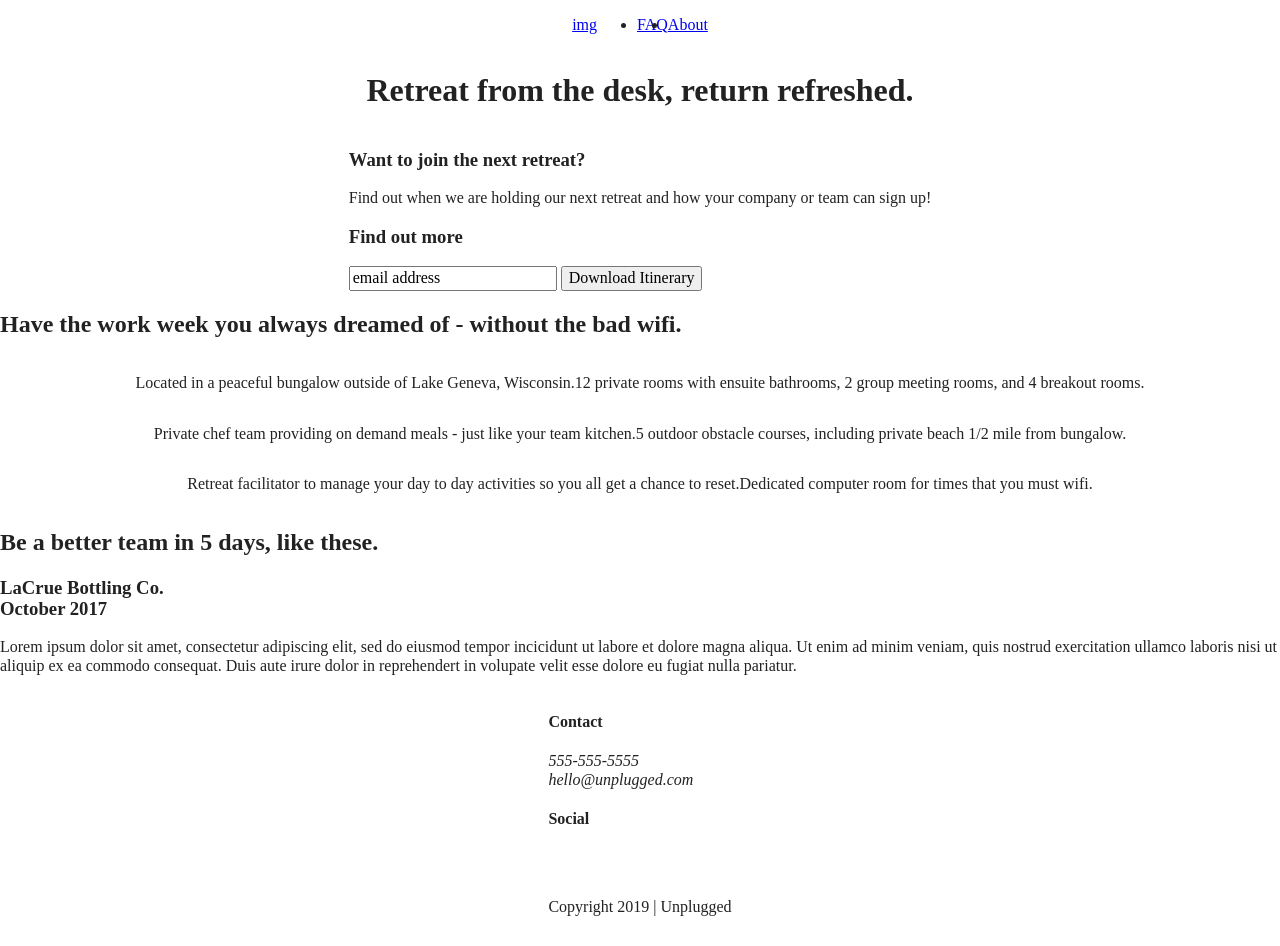
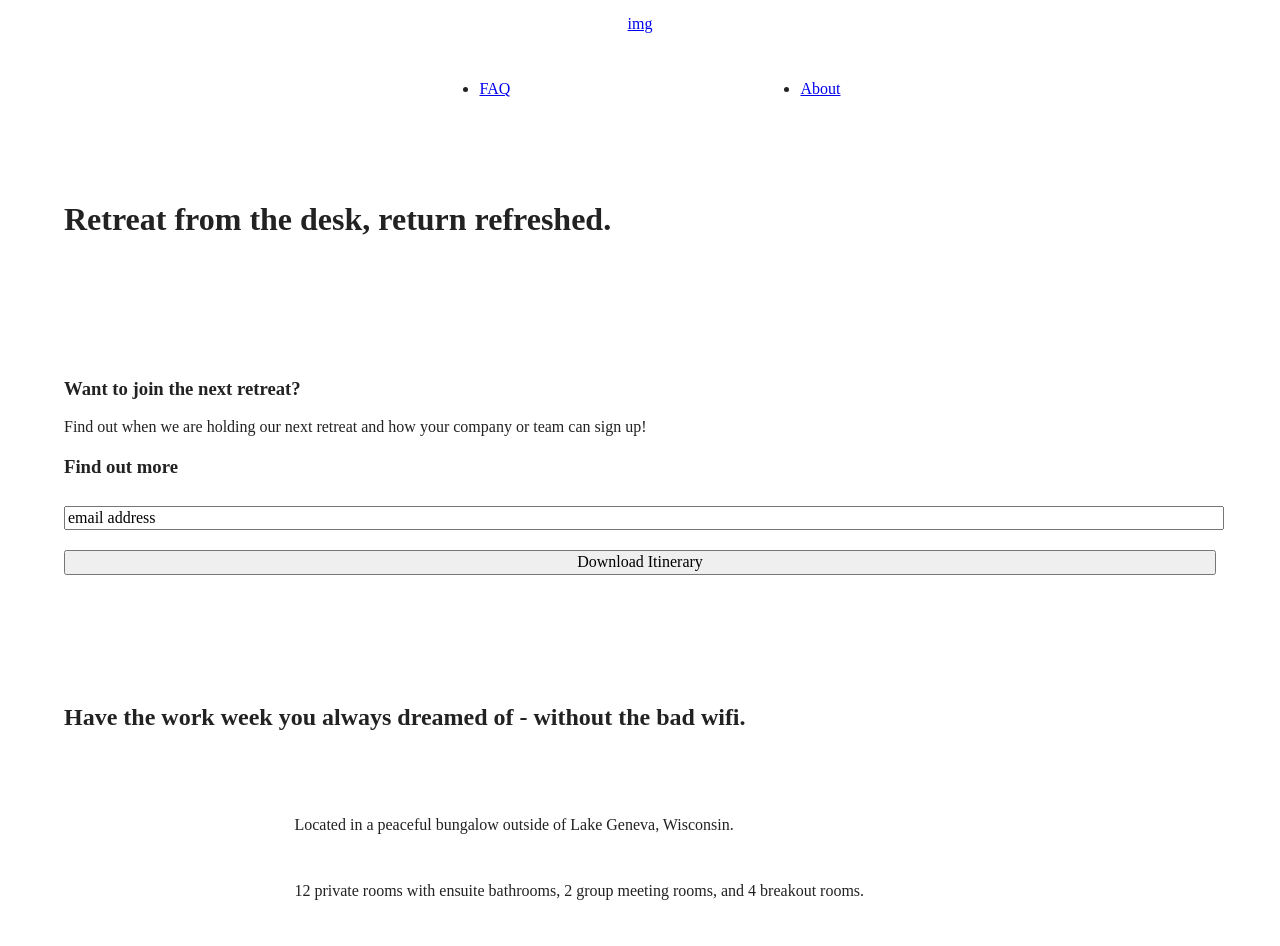
Before and after one commit to kelsey-ryan/unplugged-project, a website built with Parcel: page index.html in a window 1280 px wide. Shown: the top 946 px of the page. Built offline with nearby package versions, Linux system fonts and the light colour scheme.

Commit message:
Added widths, margins, and padding

```diff
--- a/css/main.css
+++ b/css/main.css
@@ -89,6 +89,17 @@ textarea {
 
 /*------------------------Basic Header/Footer Styles-------------------------*/
 
+.content-wrapper{
+  width: 90%;
+  margin: 50px 0;
+}
+
+.header-divider{
+  width:100%;
+  height: 1px;
+  margin: 10px 0 20px 0;
+}
+
 header,
 footer{
   display:flex;
@@ -97,11 +108,16 @@ footer{
   flex-flow: row wrap;
 }
 
+header{
+  padding:15px 0;
+}
+
 header .content-wrapper {
   display: flex;
   justify-content: center;
   align-items: center;
   flex-flow: row wrap;
+  margin: 0;
 }
 
 header nav{
@@ -109,11 +125,25 @@ header nav{
   justify-content: space-around;
   align-items: center;
   flex-flow: row wrap;
+  width: 60%;
 }
 
 header nav ul{
   display:flex;
   justify-content: space-around;
+  width: 100%;
+}
+
+footer .content-wrapper{
+  width: 55%;
+  display:flex;
+  justify-content: center;
+  align-items: center;
+  text-align: center;
+}
+
+footer .contact {
+  margin-bottom: 50px;
 }
 
 footer .social-icons{
@@ -127,6 +157,11 @@ footer .social-icons p{
   justify-content: center;
   align-items: center;
 }
+
+footer p{
+  margin:0;
+}
+
 
 /*-------------------------Homepage Styling - Mobile-------------------------*/
 
@@ -143,10 +178,24 @@ aside{
   flex-flow: row wrap;
 }
 
+aside .content-wrapper .form input{
+  width: 100%;
+  margin: 10px 20px 10px 0;
+}
+
 .features{
   display:flex;
   justify-content: center;
   flex-flow: row wrap;
+}
+
+.features article{
+  width: 60%;
+  margin: 24px 0;
+}
+
+.features h2 {
+  margin-bottom: 60px;
 }
 
 .features .features-items{
@@ -156,10 +205,23 @@ aside{
   flex-flow: row wrap;
 }
 
+.features p{
+  margin:0;
+}
+
 .reviews{
   display:flex;
   justify-content: center;
   flex-flow: row wrap;
+}
+
+.reviews h2 {
+  margin-bottom: 40px;
+}
+
+.reviews h3 {
+  width: 48%;
+  margin: 20px 0;
 }
 
 /*-----------------------About Page  Styling - Mobile------------------------*/
@@ -178,6 +240,10 @@ aside{
   flex-flow: row wrap;
 }
 
+.contact-content p {
+  margin: 0;
+}
+
 /*-------------------------FAQ Page Styling - Mobile-------------------------*/
 
 .faq{
@@ -192,6 +258,15 @@ aside{
   justify-content: center;
   align-items: center;
   flex-flow: row wrap;
+  margin: 50px 0 0 0;
+}
+
+.faq h2 {
+  margin-bottom: 40px;
+}
+
+.faq-content {
+  margin-bottom: 50px;
 }
 
 /* ==========================================================================
--- a/index.html
+++ b/index.html
@@ -95,7 +95,7 @@
         <h2>Be a better team in 5 days, like these.</h2>
         <article>
           <div class="review-content">
-            <h3>LaCrue Bottling Co.<br>October 2017</h3>
+            <h3>LaCrue Bottling Co. October 2017</h3>
             <p>Lorem ipsum dolor sit amet, consectetur adipiscing elit, sed do eiusmod tempor incicidunt ut labore et dolore magna aliqua. Ut enim ad minim veniam, quis nostrud exercitation ullamco laboris nisi ut aliquip ex ea commodo consequat. Duis aute irure dolor in reprehendert in volupate velit esse dolore eu fugiat nulla pariatur.</p>
           </div>
         </article>
```
